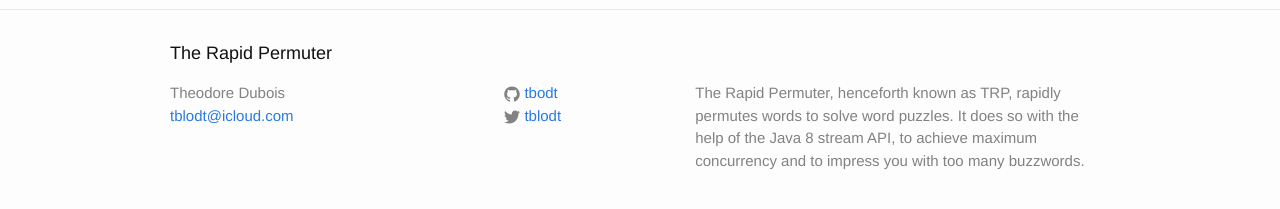
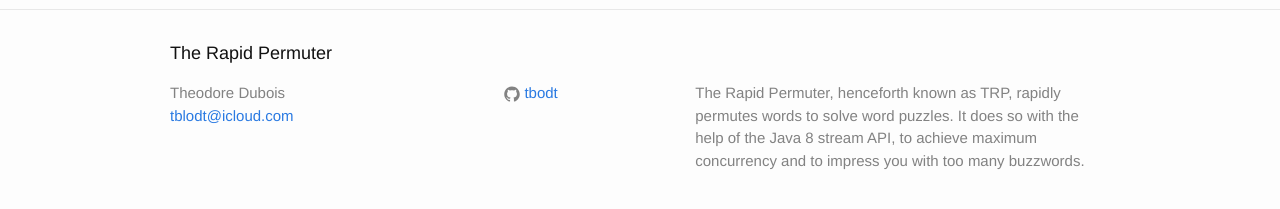
Before and after one commit to tbodt/trp, a Jekyll site: the page built from index.html, in a window 1280 px wide. Shown: the part 221-430 px from the top of the page. Built offline with Jekyll 4.4.1, drawn with Linux system fonts in a browser that asks for light colours.

Commit message:
I'd rather not have my twitter account linked

```diff
--- a/_config.yml
+++ b/_config.yml
@@ -5,8 +5,6 @@ email: tblodt@icloud.com
 description: >
   The Rapid Permuter, henceforth known as TRP, rapidly permutes words to solve word puzzles. It does so with the help of the Java 8 stream API, to achieve maximum concurrency and to impress you with too many buzzwords.
 baseurl: "/trp" # the subpath of your site, e.g. /blog/
-url: "http://yourdomain.com" # the base hostname & protocol for your site
-twitter_username: tblodt
 github_username:  tbodt
 
 # Build settings
```
